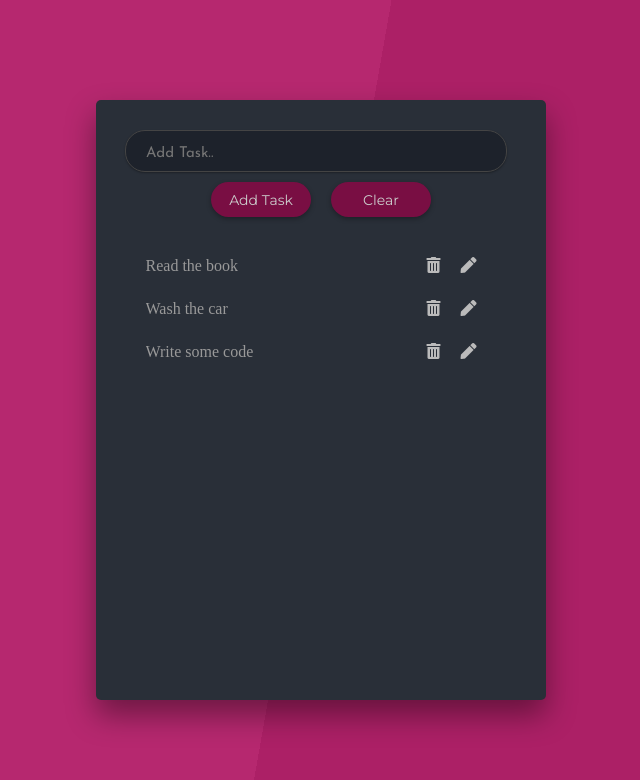
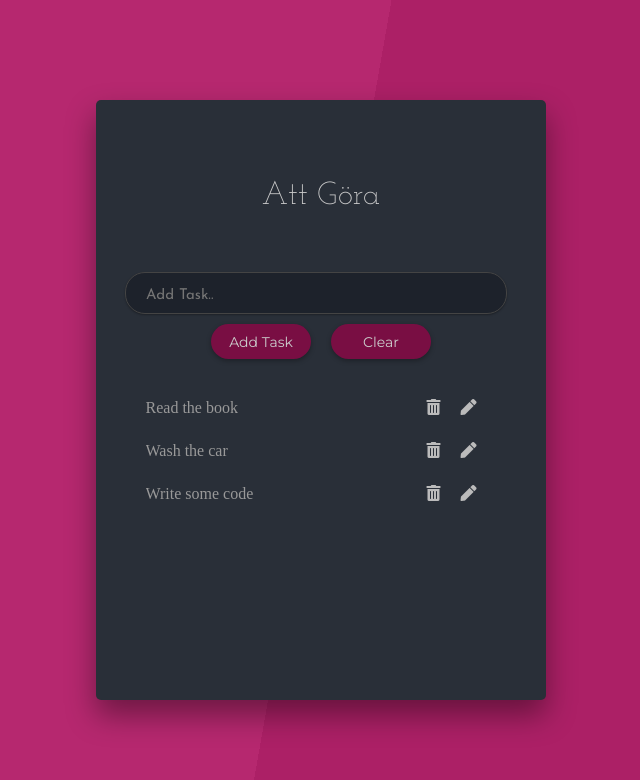
Before and after one commit to Ludde86/task-manager, a React (Create React App) app: page / in a window 1280 px wide. Shown: the top 780 px of the page, without its empty margins (319-959 px from the left). Built offline with nearby package versions, Linux system fonts and the light colour scheme.

Commit message:
add header for application

```diff
--- a/src/components/App.js
+++ b/src/components/App.js
@@ -3,6 +3,7 @@ import '../App.css';
 import TaskList from './TaskList';
 import TaskListContextProvider from '../context/TaskListContext';
 import TaskForm from './TaskForm';
+import Header from './Header';
 
 // functional component
 const App = () => {
@@ -14,6 +15,7 @@ const App = () => {
 			<div className="container">
 				<div className="app-wrapper">
 					<div className="main">
+						<Header />
 						<TaskForm />
 						<TaskList />
 					</div>
--- /dev/null
+++ b/src/components/Header.js
@@ -0,0 +1,12 @@
+import React from 'react';
+
+// this component will just render a simple header
+const Header = () => {
+	return (
+		<div className="header">
+			<h1>Att Göra</h1>
+		</div>
+	);
+};
+
+export default Header;
```
